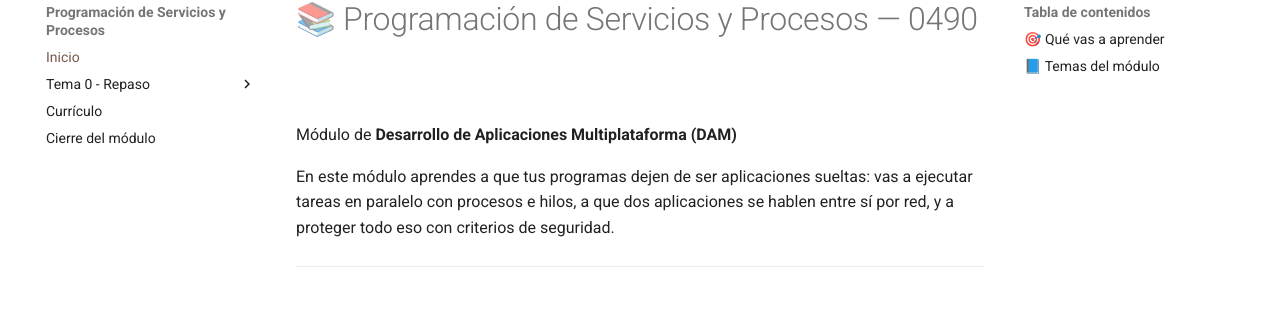
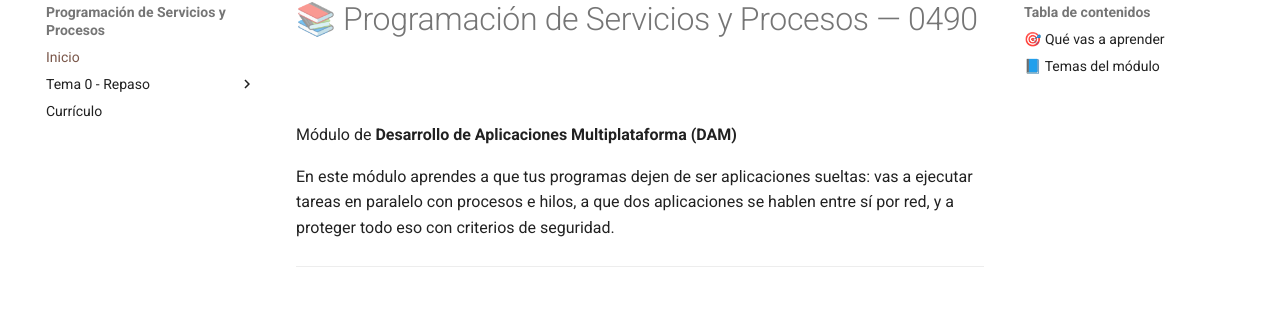
Before and after one commit to aitorventura/programacion-servicios-procesos, an MkDocs documentation site: the page built from docs/index.md, in a window 1280 px wide. Shown: the part 99-408 px from the top of the page. Built offline with MkDocs 1.6.1 and Material for MkDocs 9.7.7, drawn with Linux system fonts in a browser that asks for light colours.

Commit message:
Oculta el Cierre del modulo hasta que toque

```diff
--- a/mkdocs.yml
+++ b/mkdocs.yml
@@ -9,6 +9,7 @@ exclude_docs: |
   tema2/*
   tema3/*
   tema4/*
+  cierre.md
 
 site_name: Programación de Servicios y Procesos
 
@@ -108,7 +109,7 @@ nav:
   #         - Seguridad del canal: tema4/seguridad-del-canal.md
   #         - Actividad 4.3 - Seguridad del canal: tema4/actividad_4_3.md
   - Currículo: curriculum.md
-  - Cierre del módulo: cierre.md
+  # - Cierre del módulo: cierre.md
 
 markdown_extensions:
   - md_in_html
```
